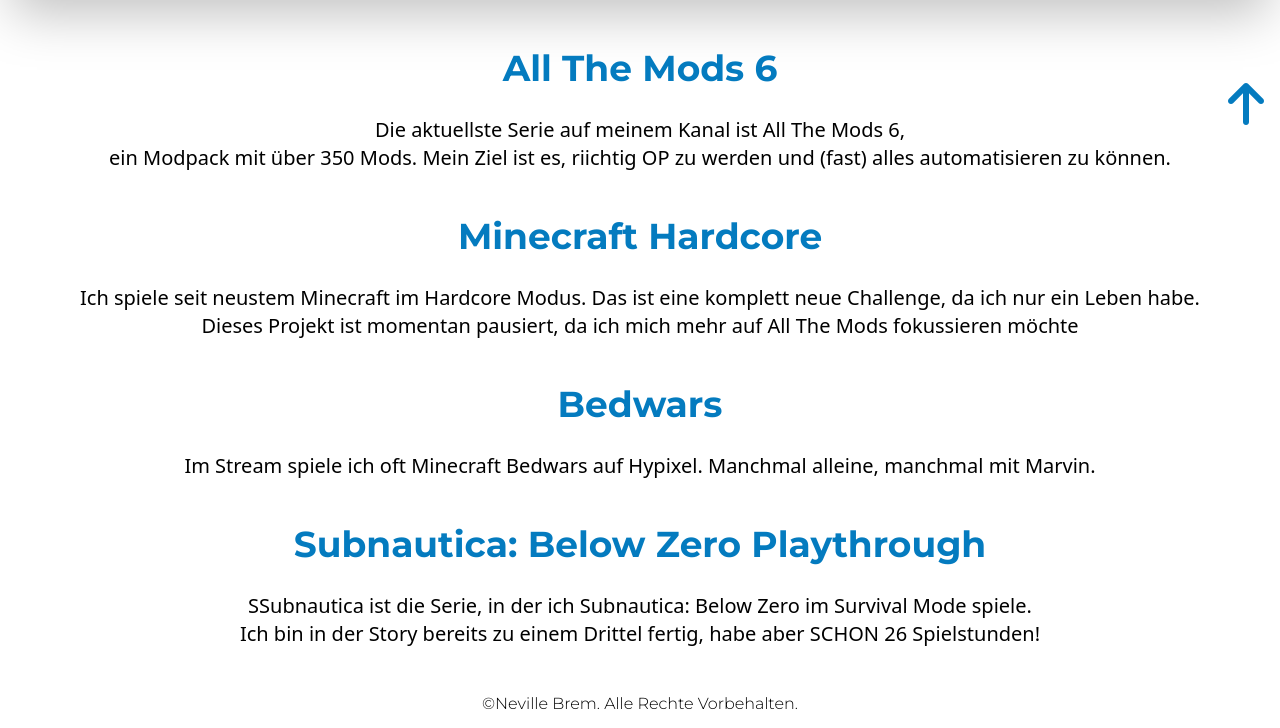
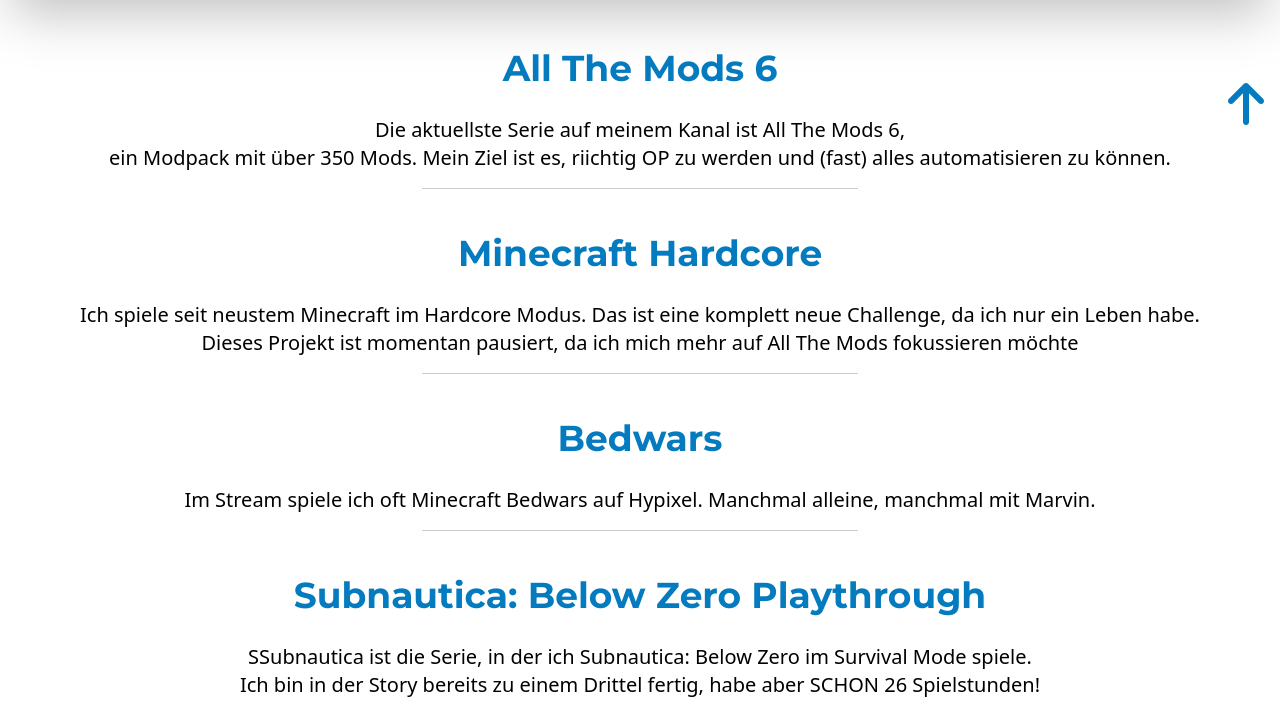
Before and after one commit to nevthereal/bruhpage, a website: page projects.html in a window 1280 px wide. Shown: the part 656-1384 px from the top of the page. Drawn offline with Linux system fonts and the light colour scheme.

Commit message:
borders between specific elements

```diff
--- a/projects.html
+++ b/projects.html
@@ -38,6 +38,7 @@
                 ein Modpack mit über 350 Mods. Mein Ziel ist es, riichtig OP zu werden und (fast) alles automatisieren zu können.
             </p>
         </div>
+        <hr class="mt-4 border-black/20 w-[35%] m-auto" />
         <br>
         <div id="hc-el" class="mt-4">
             <h2 class="text-4xl font-['Montserrat'] font-bold text-beatifulBlue">Minecraft Hardcore</h2>
@@ -47,6 +48,7 @@
                 Dieses Projekt ist momentan pausiert, da ich mich mehr auf All The Mods fokussieren möchte
             </p>
         </div>
+        <hr class="mt-4 border-black/20 w-[35%] m-auto" />
         <br>
         <div id="bw-el" class="mt-4">
             <h2 class="text-4xl font-['Montserrat'] font-bold text-beatifulBlue">Bedwars</h2>
@@ -55,6 +57,7 @@
                 Im Stream spiele ich oft Minecraft Bedwars auf Hypixel. Manchmal alleine, manchmal mit Marvin.
             </p>
         </div>
+        <hr class="mt-4 border-black/20 w-[35%] m-auto" />
         <br>
         <div id="subnbz-el" class="mt-4">
             <h2 class="text-4xl font-['Montserrat'] font-bold text-beatifulBlue">Subnautica: Below Zero Playthrough</h2>
```
Also changed, not shown: about.html (+3 -1 lines), contact.html (+1 -0 lines).
